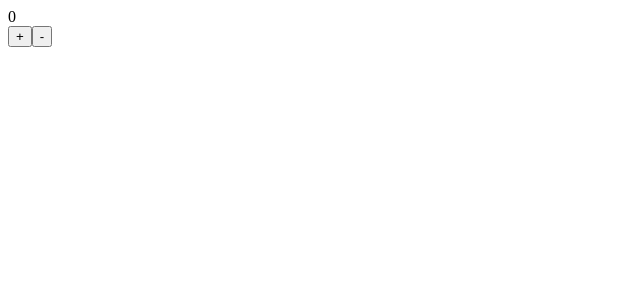
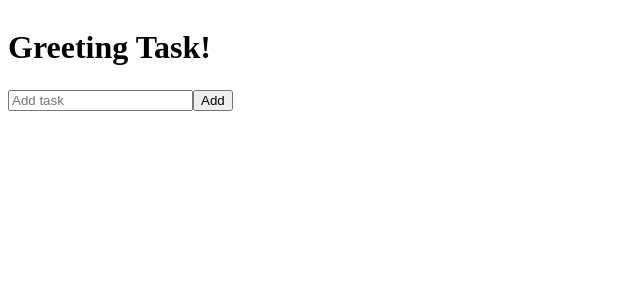
Before and after one commit to Mengsreang-Chhoeung/reactjs-youtube, a React (Vite) app in the folder learn-reactjs/: page / in a window 1280 px wide. Shown: the top 300 px of the page, without its empty margins (0-640 px from the left). Built offline with nearby package versions, Linux system fonts and the light colour scheme.

Commit message:
add exercise that do with reducer and context

```diff
--- a/learn-reactjs/src/App.tsx
+++ b/learn-reactjs/src/App.tsx
@@ -18,6 +18,7 @@ import Accordion from "./components/SharingStateBetweenComponents/Accordion";
 import TaskApp from "./components/TaskApp";
 import Level from "./components/LevelContext";
 import Counter from "./components/Counter";
+import TaskApp2 from "./components/TaskApp2";
 
 function App() {
   return (
@@ -77,7 +78,9 @@ function App() {
 
       {/* <Level /> */}
 
-      <Counter />
+      {/* <Counter /> */}
+
+      <TaskApp2 />
     </div>
   );
 }
--- /dev/null
+++ b/learn-reactjs/src/components/TaskApp2/AddTask.tsx
@@ -0,0 +1,37 @@
+import React from "react";
+import { useTaskAppContext } from "./context/task-app.context";
+
+const AddTask: React.FC = () => {
+  const { dispatch } = useTaskAppContext();
+
+  return (
+    <form
+      onSubmit={(e) => {
+        e.preventDefault();
+
+        // @ts-ignore
+        const text = e.target.task.value;
+
+        if (!text) alert("Task is required!");
+        else {
+          dispatch({
+            type: "added",
+            payload: {
+              id: new Date().getTime(),
+              text,
+              isDone: false,
+            },
+          });
+
+          // @ts-ignore
+          e.target.reset();
+        }
+      }}
+    >
+      <input name="task" type="text" placeholder="Add task" />
+      <button type="submit">Add</button>
+    </form>
+  );
+};
+
+export default AddTask;
--- /dev/null
+++ b/learn-reactjs/src/components/TaskApp2/TaskList.tsx
@@ -0,0 +1,72 @@
+import React, { useState } from "react";
+import { useTaskAppContext } from "./context/task-app.context";
+
+const TaskList: React.FC = () => {
+  const { dispatch, tasks } = useTaskAppContext();
+  const [isEditingIndex, setIsEditingIndex] = useState<number>();
+
+  return (
+    <div>
+      {tasks.map((t, i) => (
+        <div
+          key={t.id}
+          style={{ display: "flex", alignItems: "center", gap: "2px" }}
+        >
+          <input
+            type="checkbox"
+            defaultChecked={t.isDone}
+            onChange={(e) => {
+              dispatch({
+                type: "changed",
+                payload: { ...t, isDone: e.target.checked },
+              });
+            }}
+          />
+          {isEditingIndex === i ? (
+            <form
+              onSubmit={(e) => {
+                e.preventDefault();
+
+                // @ts-ignore
+                const text = e.target.task.value;
+
+                dispatch({
+                  type: "changed",
+                  payload: { ...t, text },
+                });
+                setIsEditingIndex(undefined);
+              }}
+            >
+              <input type="text" name="task" defaultValue={t.text} />
+              <button type="submit">Save</button>
+            </form>
+          ) : (
+            <>
+              <p>{t.text}</p>
+              <button
+                onClick={() => {
+                  setIsEditingIndex(i);
+                }}
+              >
+                Edit
+              </button>
+            </>
+          )}
+
+          <button
+            onClick={() => {
+              dispatch({
+                type: "deleted",
+                payload: t,
+              });
+            }}
+          >
+            Delete
+          </button>
+        </div>
+      ))}
+    </div>
+  );
+};
+
+export default TaskList;
--- /dev/null
+++ b/learn-reactjs/src/components/TaskApp2/context/task-app.context.tsx
@@ -0,0 +1,28 @@
+import React, { createContext, Dispatch, useContext, useReducer } from "react";
+import tasksReducer, { TTask, TTaskAction } from "../reducers/tasksReducer";
+
+type TTaskApp = {
+  tasks: Array<TTask>;
+  dispatch: Dispatch<TTaskAction>;
+};
+
+const TaskAppContext = createContext<TTaskApp | null>(null);
+
+export const TaskAppProvider: React.FC<{ children: React.ReactNode }> = (
+  props
+) => {
+  const [tasks, dispatch] = useReducer(tasksReducer, []);
+
+  return (
+    <TaskAppContext.Provider value={{ tasks, dispatch }}>
+      {props.children}
+    </TaskAppContext.Provider>
+  );
+};
+
+export const useTaskAppContext = () => {
+  const context = useContext(TaskAppContext);
+  if (!context) throw new Error("Cannot access task app context!");
+
+  return context;
+};
--- /dev/null
+++ b/learn-reactjs/src/components/TaskApp2/index.tsx
@@ -0,0 +1,19 @@
+import React from "react";
+import AddTask from "./AddTask";
+import TaskList from "./TaskList";
+import { TaskAppProvider } from "./context/task-app.context";
+
+const TaskApp2: React.FC = () => {
+  return (
+    <TaskAppProvider>
+      <div style={{ display: "flex", flexDirection: "column", gap: "2px" }}>
+        <h1>Greeting Task!</h1>
+        <AddTask />
+
+        <TaskList />
+      </div>
+    </TaskAppProvider>
+  );
+};
+
+export default TaskApp2;
--- /dev/null
+++ b/learn-reactjs/src/components/TaskApp2/reducers/tasksReducer.ts
@@ -0,0 +1,46 @@
+export type TTaskAction = {
+  type: "added" | "changed" | "deleted";
+  payload: TTask;
+};
+
+export type TTask = {
+  id: number;
+  text: string;
+  isDone: boolean;
+};
+
+const tasksReducer = (
+  tasks: Array<TTask>,
+  action: TTaskAction
+): Array<TTask> => {
+  switch (action.type) {
+    case "added": {
+      return [
+        ...tasks,
+        {
+          id: action.payload.id,
+          text: action.payload.text,
+          isDone: action.payload.isDone,
+        },
+      ];
+    }
+    case "changed": {
+      return tasks.map((t) => {
+        if (t.id === action.payload.id) {
+          return action.payload;
+        } else {
+          return t;
+        }
+      });
+    }
+    case "deleted": {
+      return tasks.filter((t) => t.id !== action.payload.id);
+    }
+
+    default: {
+      throw Error("Unknown action: " + action.type);
+    }
+  }
+};
+
+export default tasksReducer;
```
